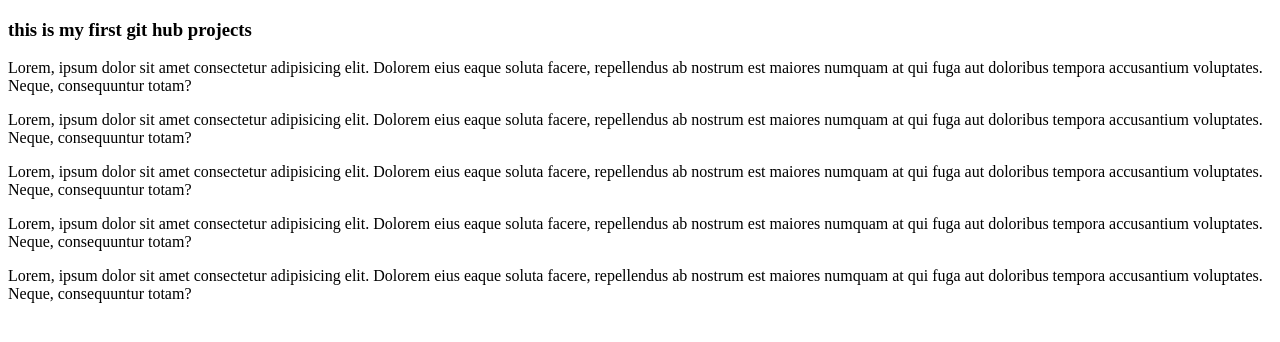
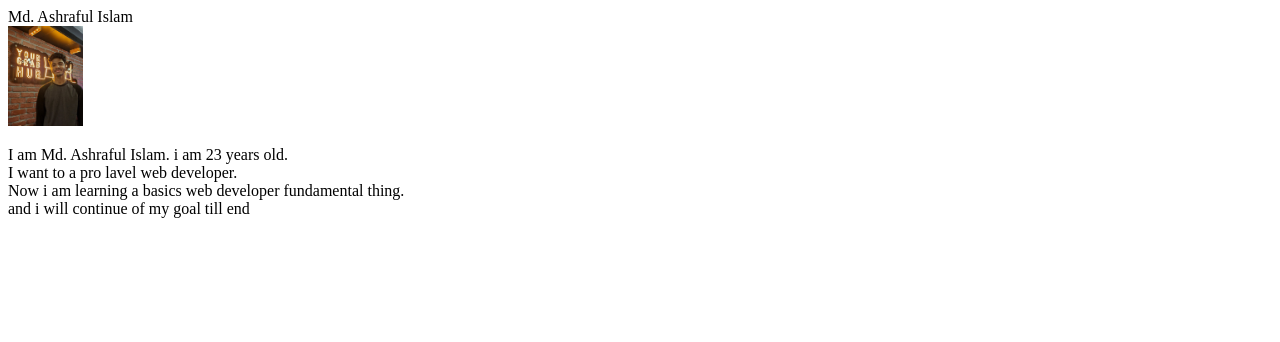
Before and after one commit to ashraful2871/githu-projects, a plain HTML site: page index.html in a window 1280 px wide. Drawn offline with Linux system fonts and the light colour scheme.

Commit message:
my profile

```diff
--- a/index.html
+++ b/index.html
@@ -3,34 +3,16 @@
 <head>
     <meta charset="UTF-8">
     <meta name="viewport" content="width=device-width, initial-scale=1.0">
-    <title>git hub projects</title>
+    <title>my profile page</title>
 </head>
 <body>
-    <h3>this is my first git hub projects</h3>
-    <div>
-        <p>Lorem, ipsum dolor sit amet consectetur adipisicing elit. Dolorem eius
-            eaque soluta facere, repellendus ab nostrum est maiores numquam at qui
-             fuga aut doloribus tempora accusantium voluptates. Neque, consequuntur totam?</p>
-    </div>
-    <div>
-        <p>Lorem, ipsum dolor sit amet consectetur adipisicing elit. Dolorem eius
-            eaque soluta facere, repellendus ab nostrum est maiores numquam at qui
-            fuga aut doloribus tempora accusantium voluptates. Neque, consequuntur totam?</p>
-    </div>
-    <div>
-        <p>Lorem, ipsum dolor sit amet consectetur adipisicing elit. Dolorem eius
-            eaque soluta facere, repellendus ab nostrum est maiores numquam at qui
-            fuga aut doloribus tempora accusantium voluptates. Neque, consequuntur totam?</p>
-    </div>
-    <div>
-        <p>Lorem, ipsum dolor sit amet consectetur adipisicing elit. Dolorem eius
-            eaque soluta facere, repellendus ab nostrum est maiores numquam at qui
-            fuga aut doloribus tempora accusantium voluptates. Neque, consequuntur totam?</p>
-    </div>
-    <div>
-        <p>Lorem, ipsum dolor sit amet consectetur adipisicing elit. Dolorem eius
-            eaque soluta facere, repellendus ab nostrum est maiores numquam at qui
-             fuga aut doloribus tempora accusantium voluptates. Neque, consequuntur totam?</p>
-    </div>
+        <header>Md. Ashraful Islam</header>
+        <div>
+            <img height="100px" src="images/Ashraful islam.jpeg" alt="profile photo">
+            <p>I am Md. Ashraful Islam. i am 23 years old. <br>
+            I want to a pro lavel web developer. <br>
+            Now i am learning a basics web developer fundamental thing. <br>
+            and i will continue of my goal till end</p>
+        </div>
 </body>
 </html>
```
Also changed, not shown: images/Ashraful islam.jpeg (added).
